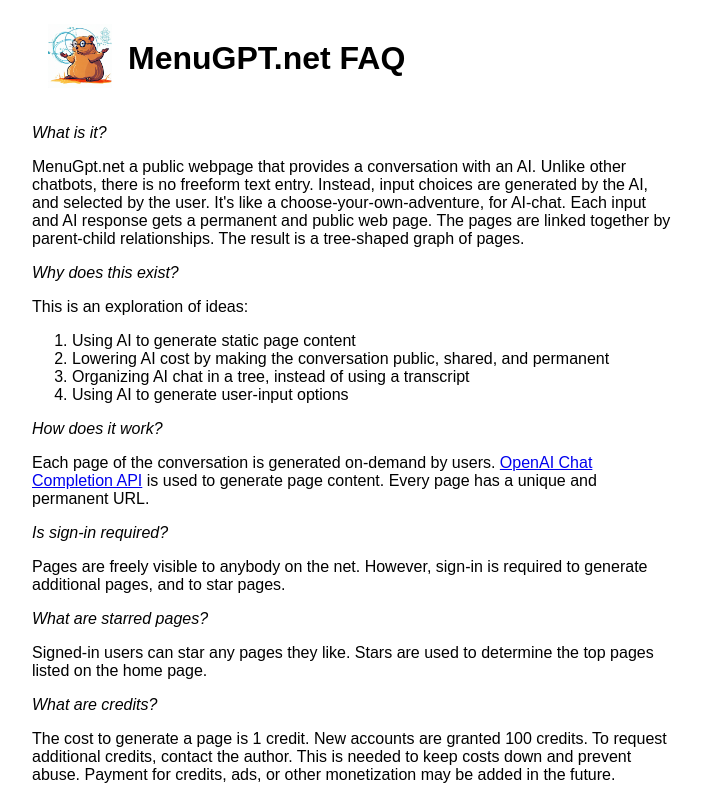
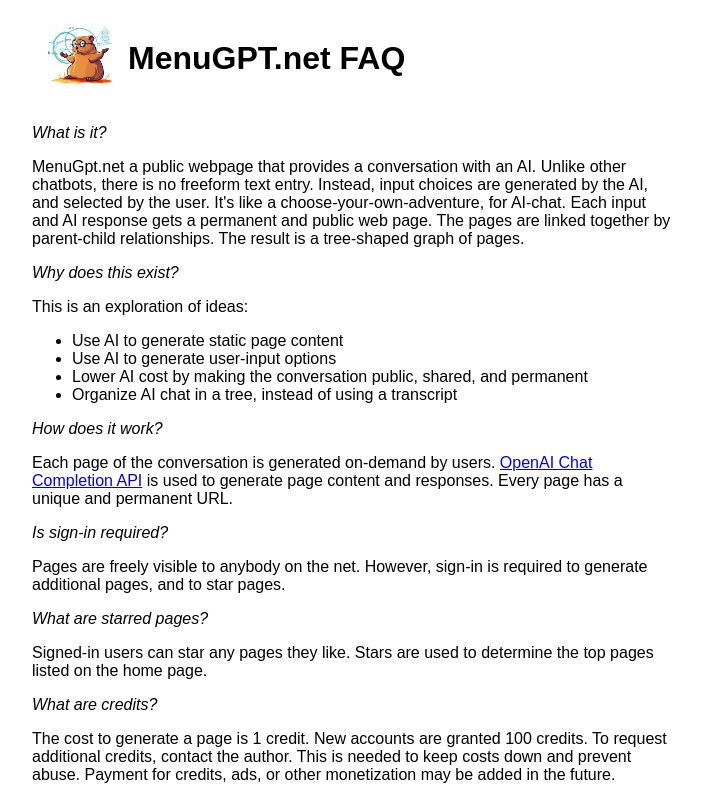
Before and after one commit to landon9720/menugpt.net, a Next.js app: page /faq in a window 1280 px wide. Shown: the top 800 px of the page, without its empty margins (288-989 px from the left). Built offline with nearby package versions, Linux system fonts and the light colour scheme; a web font is replaced by a local one.

Commit message:
faq updates

```diff
--- a/pages/faq.tsx
+++ b/pages/faq.tsx
@@ -24,15 +24,15 @@
       <p className={styles.question}>Why does this exist?</p>
       <p>
         This is an exploration of ideas:
-        <ol>
-          <li>Using AI to generate static page content</li>
+        <ul>
+          <li>Use AI to generate static page content</li>
+          <li>Use AI to generate user-input options</li>
           <li>
-            Lowering AI cost by making the conversation public, shared, and
+            Lower AI cost by making the conversation public, shared, and
             permanent
           </li>
-          <li>Organizing AI chat in a tree, instead of using a transcript</li>
-          <li>Using AI to generate user-input options</li>
-        </ol>
+          <li>Organize AI chat in a tree, instead of using a transcript</li>
+        </ul>
       </p>
       <p className={styles.question}>How does it work?</p>
       <p>
@@ -40,8 +40,8 @@
         <Link href="https://platform.openai.com/docs/api-reference/completions">
           OpenAI Chat Completion API
         </Link>{' '}
-        is used to generate page content. Every page has a unique and permanent
-        URL.
+        is used to generate page content and responses. Every page has a unique
+        and permanent URL.
       </p>
       <p className={styles.question}>Is sign-in required?</p>
       <p>
```
